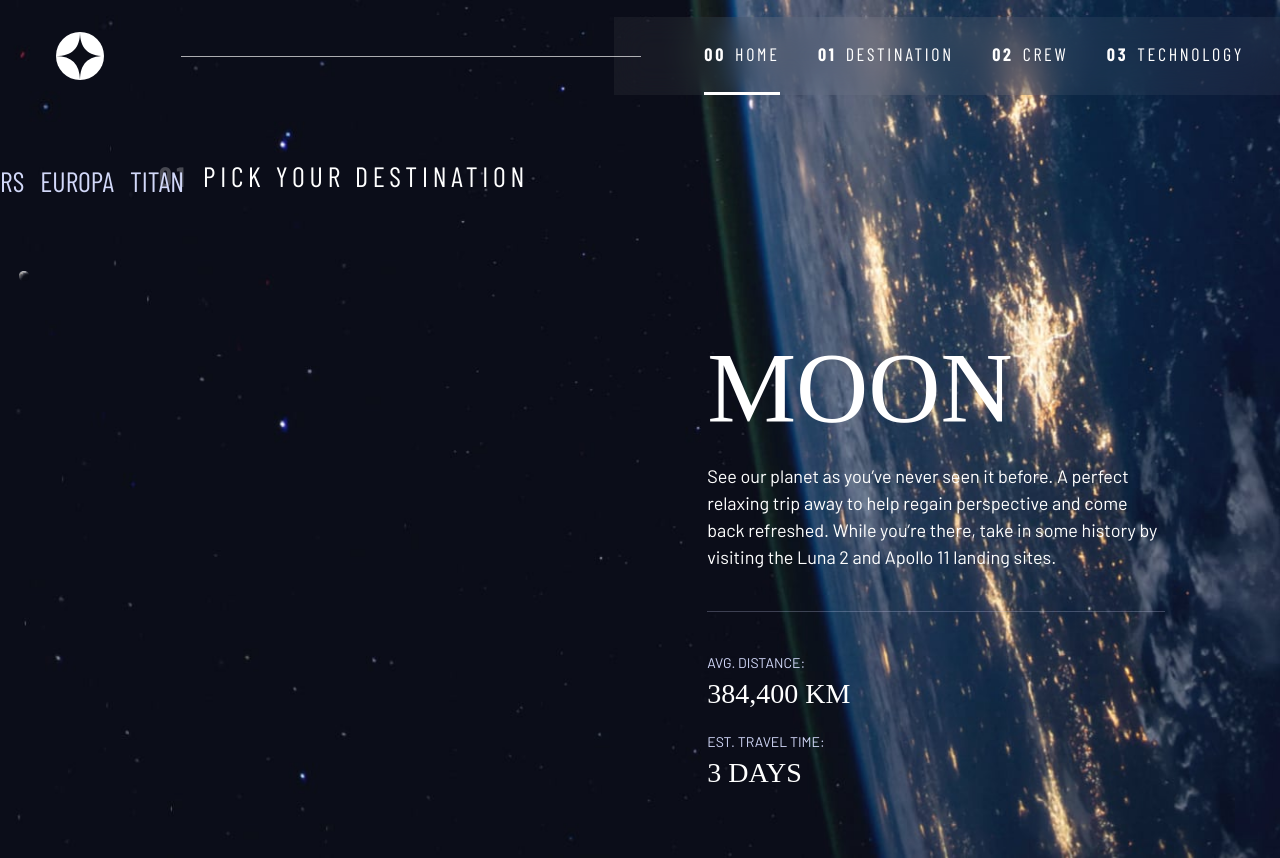
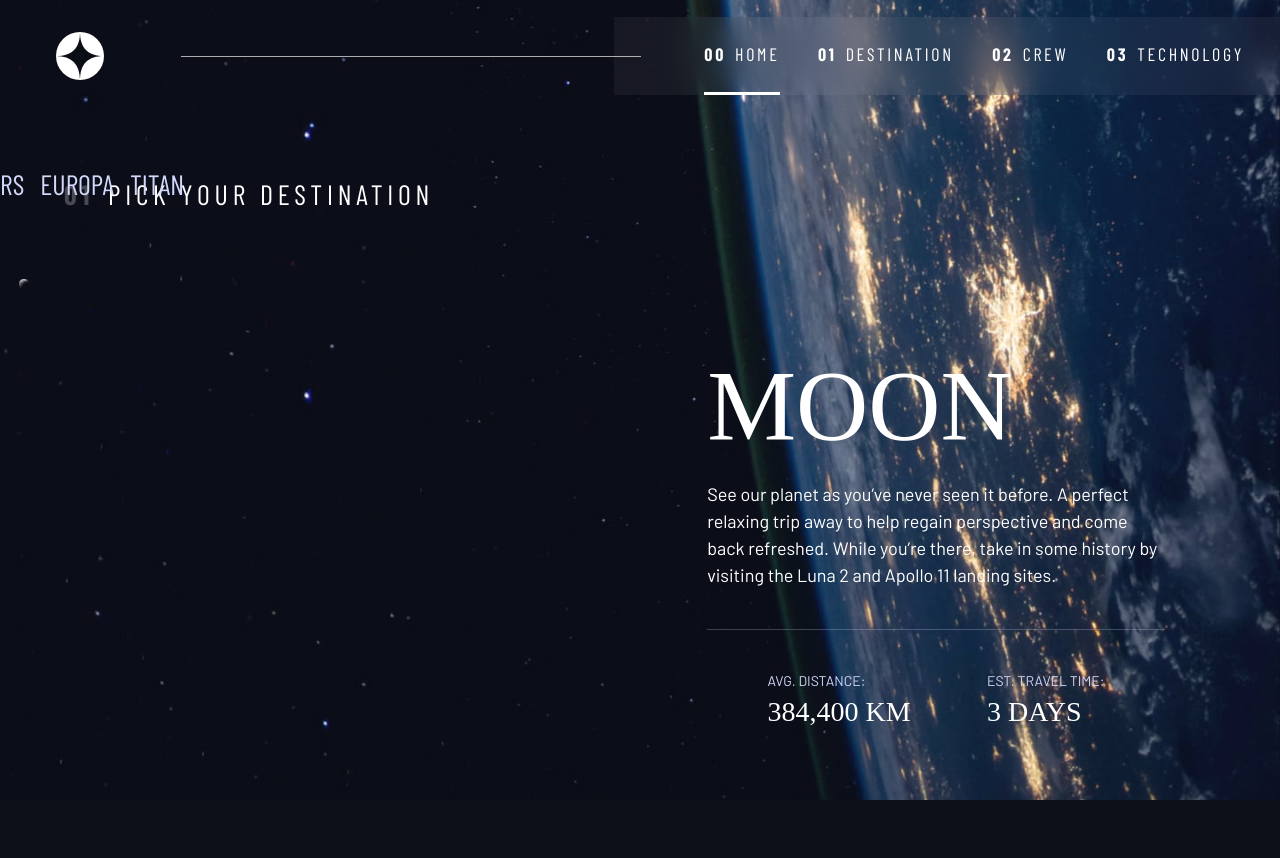
Before and after one commit to onnymm/spacetravel, a React (Vite) app: page / in a window 1280 px wide. After the commit the page ends 800 px from the top, so only its background shows below. Built offline with nearby package versions, Linux system fonts and the light colour scheme; a web font is replaced by a local one.

Commit message:
Checkpoint

```diff
--- a/src/index.css
+++ b/src/index.css
@@ -518,6 +518,18 @@ body * {
     margin-top: 2.5rem;
 }
 
+@media (min-width: 35em) {
+    .numbered-title {
+        justify-self: start;
+        margin-top: 2rem;
+    }
+
+    .destination-meta {
+        flex-direction: row;
+        justify-content: space-evenly;
+    }
+}
+
 @media (min-width: 45rem ) {
     nav {
         width: clamp(33em, 37em, 80vw);
```
